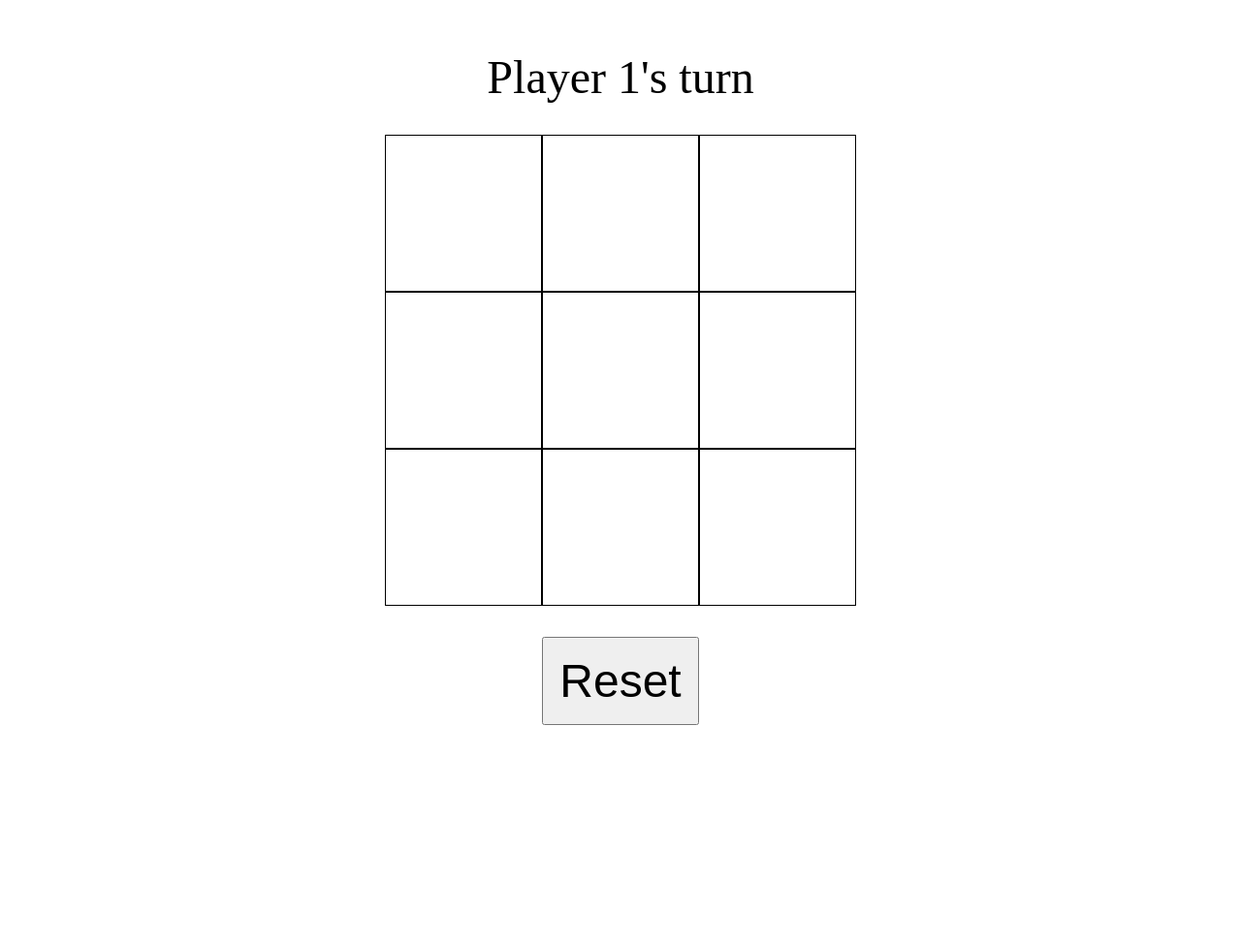
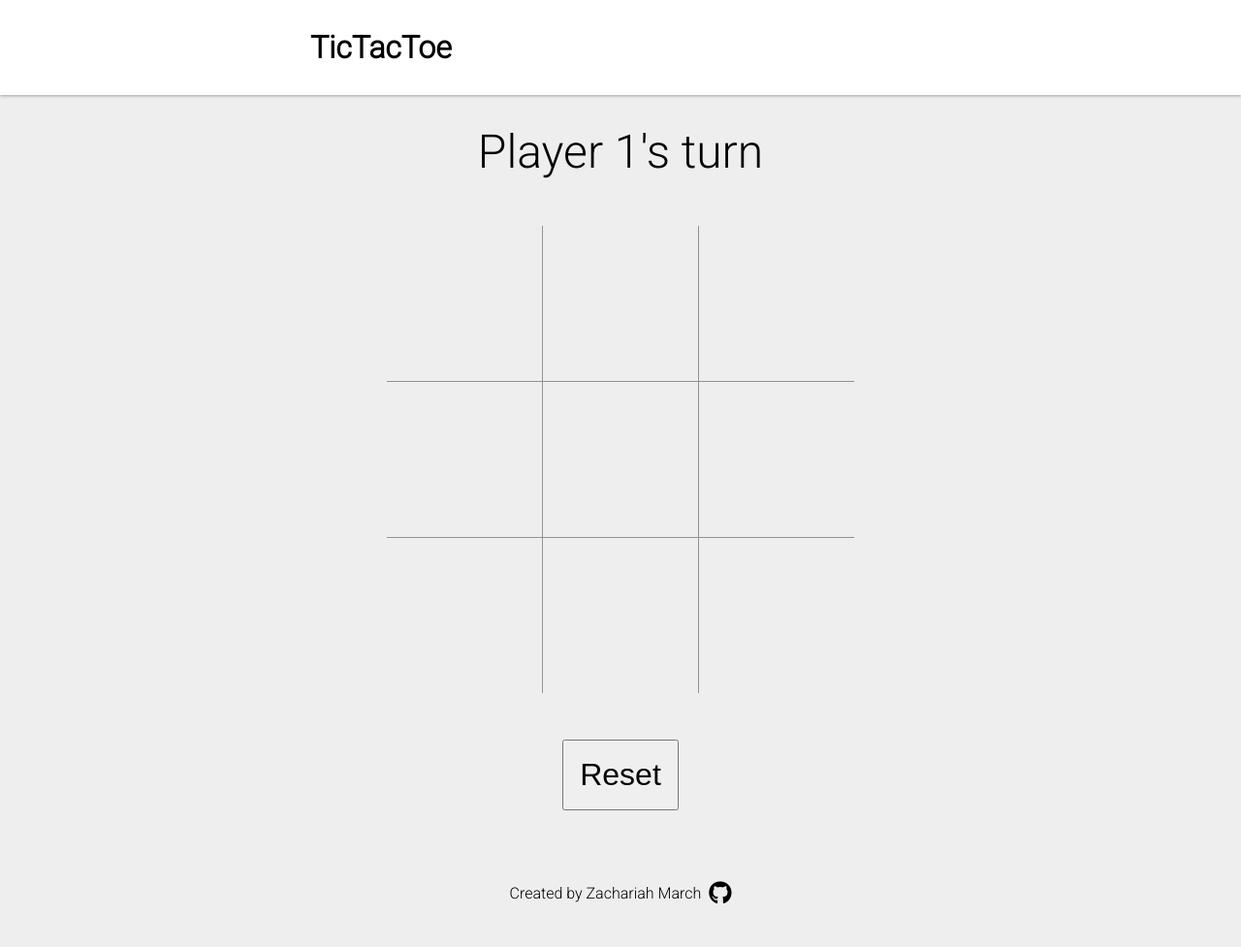
Before and after one commit to zac-march/tictactoe, a plain HTML site: page index.html in a window 1280 px wide. Shown: the whole page at 97% size. Before the commit the page ends 800 px from the top, so only its background shows below. Drawn offline with Linux system fonts and the light colour scheme.

Commit message:
Complete styling

```diff
--- a/index.html
+++ b/index.html
@@ -9,8 +9,23 @@
     <link rel="stylesheet" href="style.css" />
   </head>
   <body>
-    <h1 class="info">text</h1>
-    <div class="gameboard"></div>
-    <button class="reset">Reset</button>
+    <header>
+      <h1>TicTacToe</h1>
+    </header>
+    <main>
+      <h1 class="info">text</h1>
+      <div class="gameboard"></div>
+      <button class="reset">Reset</button>
+    </main>
+    <footer class="footer">
+      <p>Created by Zachariah March</p>
+      <a href="https://github.com/zac-march" target="_blank">
+        <i class="fab fa-github"></i>
+      </a>
+    </footer>
+    <script
+      src="https://kit.fontawesome.com/4c536a6bd5.js"
+      crossorigin="anonymous"
+    ></script>
   </body>
 </html>
--- a/style.css
+++ b/style.css
@@ -1,30 +1,94 @@
-body,
+@import url("https://fonts.googleapis.com/css2?family=Roboto:wght@300&display=swap");
+
 html,
-body,
 body {
   width: 100%;
   height: 100%;
+  margin: 0;
+}
+
+body {
+  font-family: "Roboto";
+  display: grid;
+  grid-template-rows: auto 1fr auto;
+  grid-template-columns: 100%;
+  min-height: 100%;
+  background-color: #eee;
+}
+
+header,
+footer,
+main {
+  padding: 30px 25% 30px 25%;
+}
+
+/* Header */
+
+header {
+  background-color: white;
+  display: grid;
+  grid-template-columns: max-content 1fr;
+  box-shadow: 0 1px 3px rgb(160, 160, 160);
+  align-items: center;
+}
+
+h1 {
+  margin: 0;
+}
+
+.actions {
+  justify-self: right;
+  display: flex;
+  list-style: none;
+  padding: 0;
+}
+
+/* Footer */
+
+footer {
+  display: flex;
+  justify-content: center;
+  align-items: center;
+  gap: 0.5rem;
+}
+
+.fa-github {
+  font-size: 1.5rem;
+  transition: transform 0.6s ease-in-out;
+  color: black;
+}
+
+.fa-github:hover {
+  transform: rotate(-2deg) scale(1.2);
+}
+
+/* Main */
+
+main {
   display: flex;
   flex-direction: column;
   justify-content: center;
   align-items: center;
+  gap: 3rem;
 }
 
 .gameboard {
   display: grid;
   grid-template-columns: repeat(3, 1fr);
   grid-template-rows: repeat(3, 1fr);
+  background-color: rgb(145, 145, 145);
+  gap: 1px;
 }
 
 .cell {
   width: 10rem;
   height: 10rem;
-  border: 1px solid black;
   display: flex;
   align-items: center;
   justify-content: center;
   font-size: 48px;
   cursor: pointer;
+  background-color: #eee;
 }
 
 .cell-content {
@@ -33,7 +97,7 @@ body {
 }
 
 .cell:hover {
-  background-color: rgba(255, 228, 196, 0.2);
+  background-color: #fff6eb;
 }
 
 .info {
@@ -42,7 +106,6 @@ body {
 }
 
 .reset {
-  font-size: 3rem;
-  margin: 2rem;
+  font-size: 2rem;
   padding: 1rem;
 }
```
